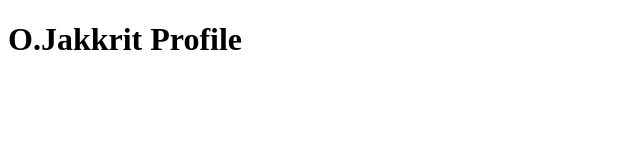
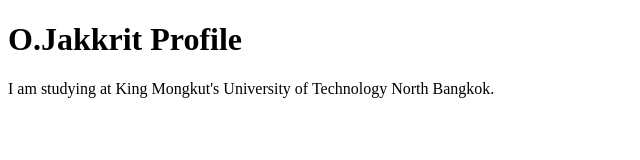
Before and after one commit to jayrboy/github-desktop-project, a plain HTML site: page index.html in a window 1280 px wide. Shown: the whole page, without its empty margins (0-640 px from the left). Drawn offline with Linux system fonts and the light colour scheme.

Commit message:
Add information
Add information

```diff
--- a/index.html
+++ b/index.html
@@ -10,6 +10,10 @@
 <body>
 
     <h1>O.Jakkrit Profile</h1>
+    <p>
+        I am studying at King Mongkut's University of
+        Technology North Bangkok.
+    </p>
 
 </body>
 
```
